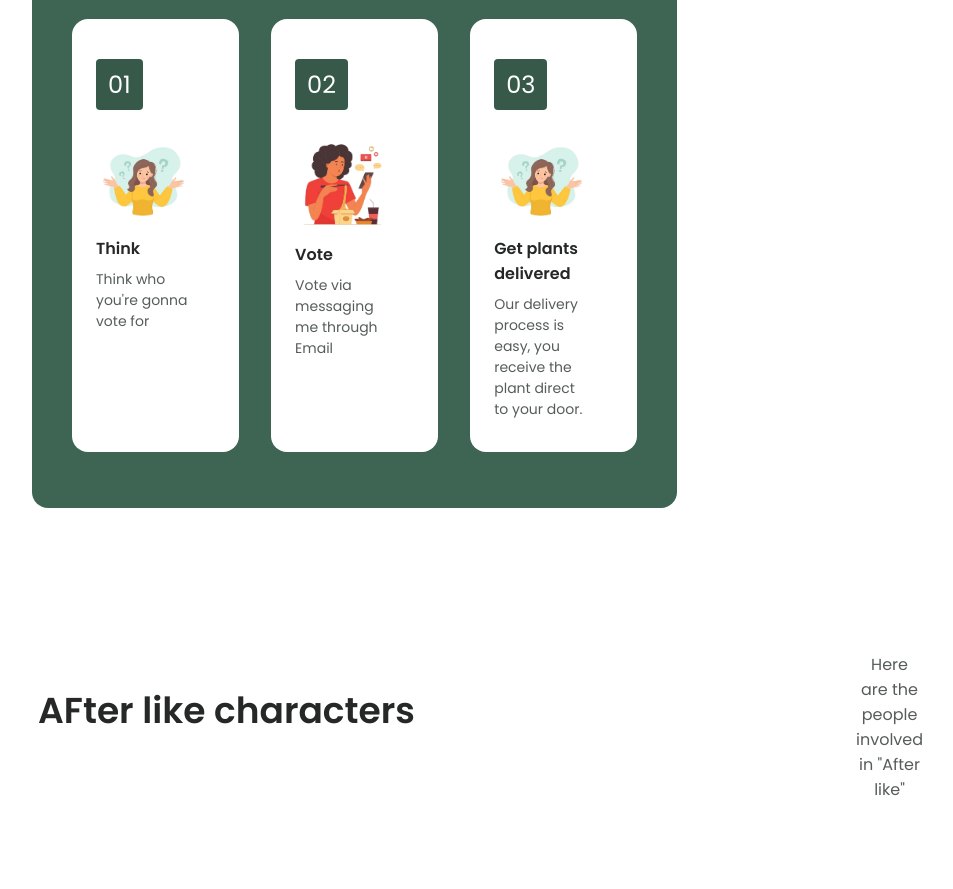
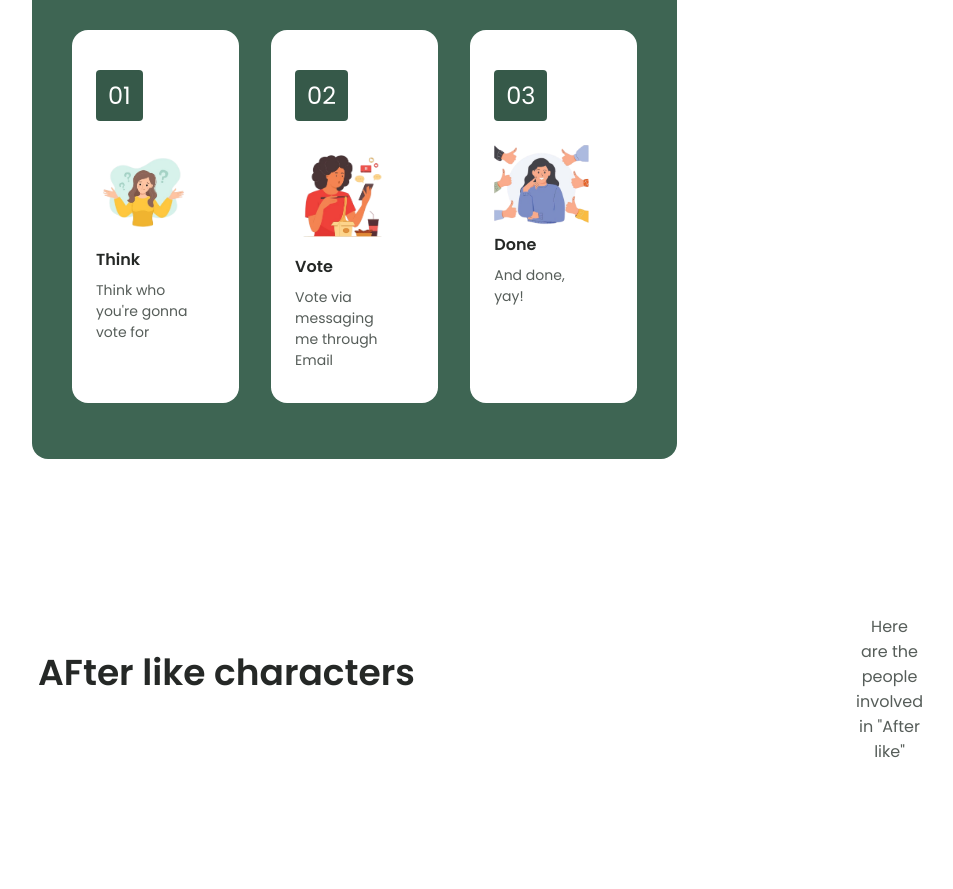
Before and after one commit to athenapay/The-Pt, a plain HTML site: page index.html in a window 1280 px wide. Shown: the part 2153-3042 px from the top of the page, without its empty margins (124-1077 px from the left). Drawn offline with nearby package versions, Linux system fonts and the light colour scheme.

Commit message:
Update index.html

```diff
--- a/index.html
+++ b/index.html
@@ -162,10 +162,11 @@
 
                         <div class="steps__card">
                             <div class="steps__card-number">03</div>
-                            <img src="b35951a77b771dd35061f2ec1415e46d-removebg-preview.png" alt="" width="200px" heights="200px"">
-                            <h3 class="steps__card-title">Get plants delivered</h3>
+                            <img src="d534e0288d388ac3bd778bac94176245-removebg-preview.png
+" alt="" width="200px" heights="200px"">
+                            <h3 class="steps__card-title">Done</h3>
                             <p class="steps__card-description">
-                                Our delivery process is easy, you receive the plant direct to your door.
+                                And done, yay!
                             </p>
                         </div>
                     </div>
```
